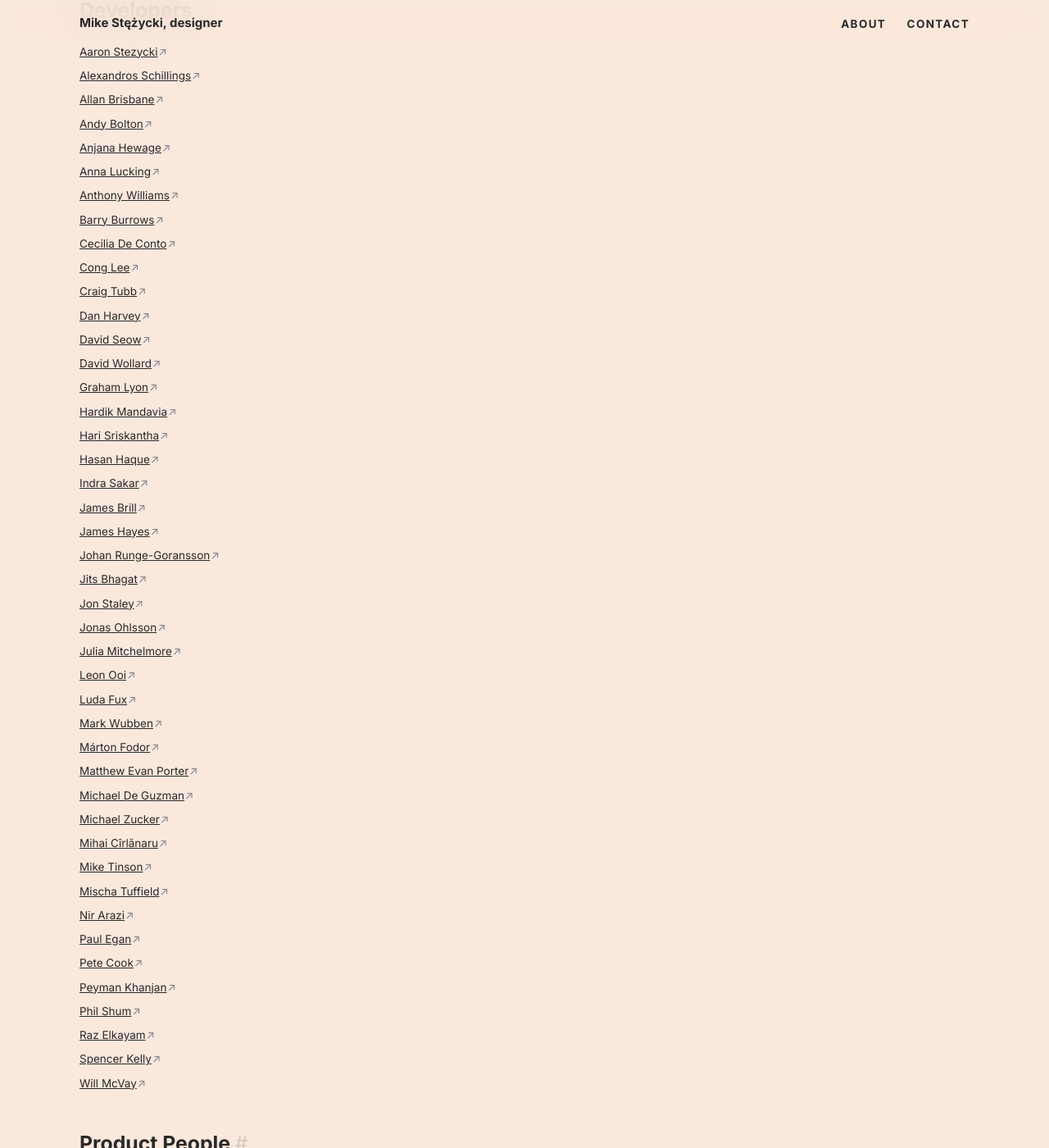
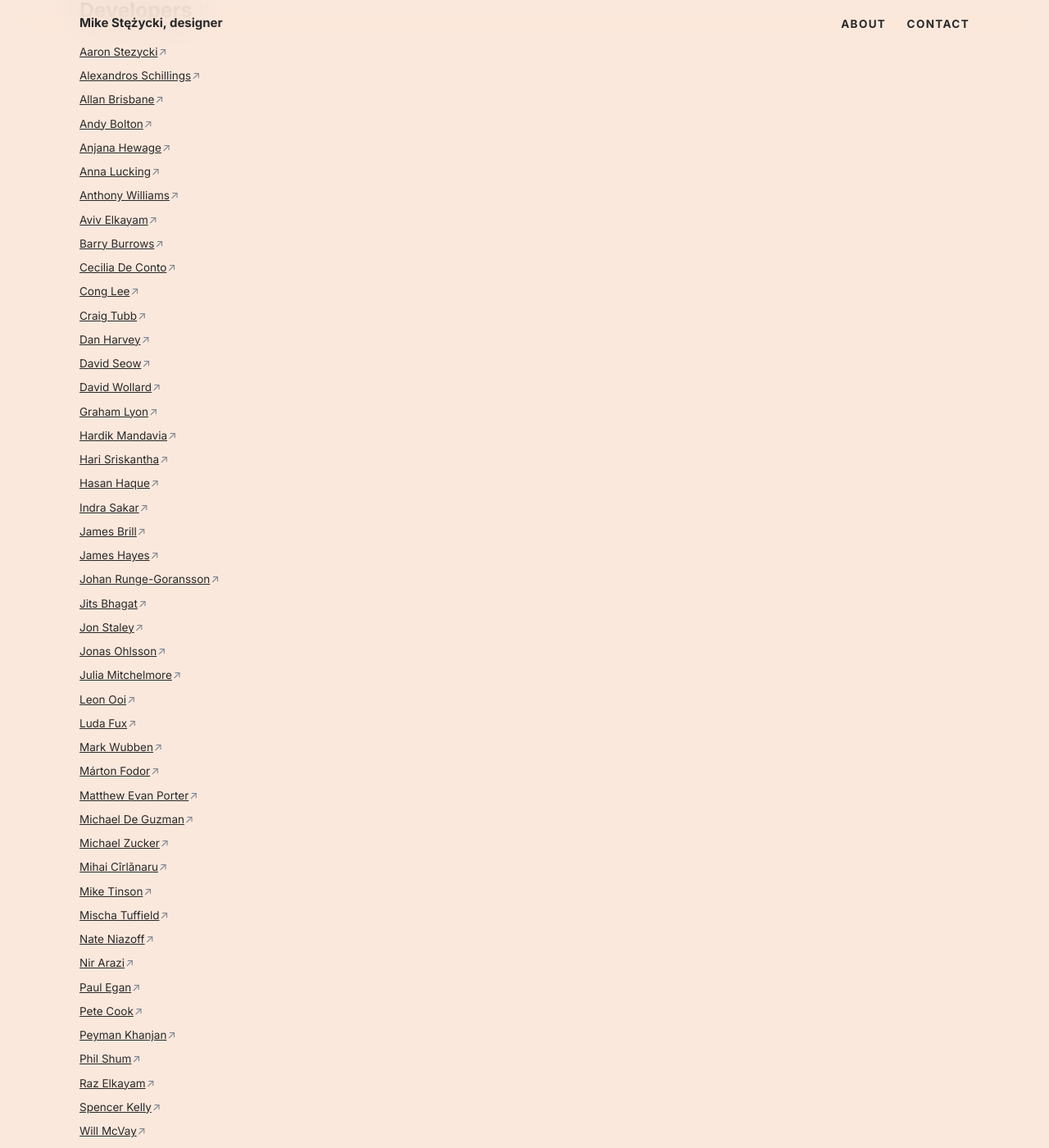
Before and after one commit to mr-stezz/mr-stezz.github.io, a Jekyll site: the page built from about.md, in a window 1280 px wide and 1400 px high, scrolled down 5735 px. Shown: the whole window at 82% size. Built offline with Jekyll 4.4.1, drawn with Linux system fonts in a browser that asks for light colours.

Commit message:
Add folks to work list

```diff
--- a/_includes/_section.people-id-work-with-again.html
+++ b/_includes/_section.people-id-work-with-again.html
@@ -46,6 +46,7 @@
 		<li class="work-list-item"><a href="https://github.com/AnjanaHewage" class="work-list-link">Anjana Hewage</a></li>
 		<li class="work-list-item"><a href="https://github.com/ALucking1" class="work-list-link">Anna Lucking</a></li>
 		<li class="work-list-item"><a href="https://github.com/abitgone" class="work-list-link">Anthony Williams</a></li>
+		<li class="work-list-item"><a href="https://www.linkedin.com/in/aviv-elkayam/" class="work-list-link">Aviv Elkayam</a></li>
 		<li class="work-list-item"><a href="https://uk.linkedin.com/in/barry-burrows-98359a3b" class="work-list-link">Barry Burrows</a></li>
 		<li class="work-list-item"><a href="https://uk.linkedin.com/in/decontocecilia" class="work-list-link">Cecilia De Conto</a></li>
 		<li class="work-list-item"><a href="https://github.com/CongL3" class="work-list-link">Cong Lee</a></li>
@@ -75,6 +76,7 @@
 		<li class="work-list-item"><a href="https://github.com/mihai" class="work-list-link">Mihai Cîrlănaru</a></li>
 		<li class="work-list-item"><a href="https://github.com/MikeTinson" class="work-list-link">Mike Tinson</a></li>
 		<li class="work-list-item"><a href="https://www.linkedin.com/in/mischat" class="work-list-link">Mischa Tuffield</a></li>
+		<li class="work-list-item"><a href="https://niazoff.com/" class="work-list-link">Nate Niazoff</a></li>
 		<li class="work-list-item"><a href="https://github.com/nirarazi" class="work-list-link">Nir Arazi</a></li>
 		<li class="work-list-item"><a href="https://github.com/paulegan" class="work-list-link">Paul Egan</a></li>
 		<li class="work-list-item"><a href="https://github.com/cookpete" class="work-list-link">Pete Cook</a></li>
@@ -92,6 +94,7 @@
 		<li class="work-list-item"><a href="https://www.linkedin.com/in/anthonyandersonproduct" class="work-list-link">Anthony Anderson</a></li>
 		<li class="work-list-item"><a href="https://www.linkedin.com/in/anushreedsharma/" class="work-list-link">Anushree Sharma</a></li>
 		<li class="work-list-item"><a href="https://uk.linkedin.com/in/danielkolodziej" class="work-list-link">Dan Kolodziej</a></li>
+		<li class="work-list-item"><a href="https://www.linkedin.com/in/elena-ginzburg-83b4aa44/" class="work-list-link">Elena Ginzburg</a></li>
 		<li class="work-list-item"><a href="https://www.linkedin.com/in/justusbrown/" class="work-list-link">Justus Brown</a></li>
 		<li class="work-list-item"><a href="https://twitter.com/lauriejane" class="work-list-link">Laurie Jane</a></li>
 		<li class="work-list-item"><a href="https://www.linkedin.com/in/mathildeleo/" class="work-list-link">Matilde Leo</a></li>
```
